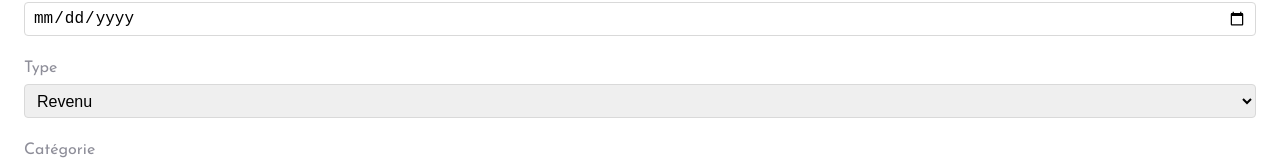
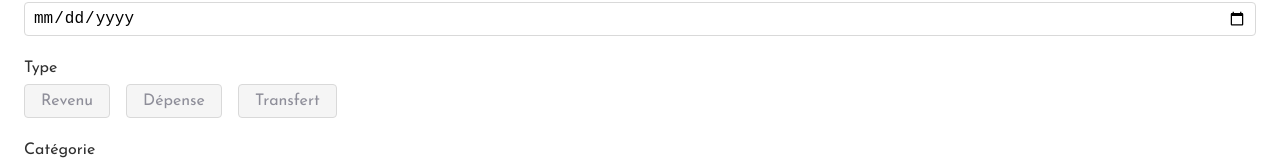
Before and after one commit to BaptisteFredj/project_budget_js, a React (Vite) app in the folder client/: page /transactions_form in a window 1280 px wide. Shown: the part 274-439 px from the top of the page. Built offline with nearby package versions, Linux system fonts and the light colour scheme; no server answers.

Commit message:
refactor: new transaction type style

```diff
--- a/client/src/assets/styles/transactionform.css
+++ b/client/src/assets/styles/transactionform.css
@@ -1,6 +1,6 @@
 .transaction_label_form {
   font-family: var(--primary-font-family);
-  color: var(--text-light-grey);
+  color: var(--dark-grey);
   font-size: 1rem;
   display: flex;
   flex-direction: column;
@@ -37,3 +37,25 @@
   margin-top: 3rem;
   padding-left: 3.75rem;
 }
+
+.type_selector {
+  display: flex;
+  gap: 1rem;
+  margin-bottom: 1rem;
+}
+
+.type_option {
+  padding: 0.5rem 1rem;
+  border: 1px solid var(--light-grey);
+  border-radius: 4px;
+  font-size: 1rem;
+  cursor: pointer;
+  background-color: var(--white);
+  color: var(--text-light-grey);
+  transition: border-color 0.2s;
+}
+
+.type_option.active {
+  border-color: black;
+  color: black;
+}
--- a/client/src/pages/TransactionForm.jsx
+++ b/client/src/pages/TransactionForm.jsx
@@ -1,3 +1,4 @@
+import { useState } from "react";
 import { Form, useLoaderData, useActionData } from "react-router-dom";
 
 import "../assets/styles/transactionform.css";
@@ -5,6 +6,12 @@ import "../assets/styles/transactionform.css";
 function TransactionForm() {
   const { categories } = useLoaderData();
   const errors = useActionData();
+
+  const [selectedType, setSelectedType] = useState("");
+
+  const handleTypeClick = (type) => {
+    setSelectedType(type);
+  };
 
   return (
     <Form method="post" className="transaction_label_form">
@@ -39,11 +46,30 @@ function TransactionForm() {
       />
 
       <label htmlFor="type">Type</label>
-      <select id="type" name="type">
-        <option value="income">Revenu</option>
-        <option value="expense">Dépense</option>
-        <option value="transfer">Transfert</option>
-      </select>
+      <div className="type_selector">
+        <button
+          type="button"
+          className={`type_option ${selectedType === "income" ? "active" : ""}`}
+          onClick={() => handleTypeClick("income")}
+        >
+          Revenu
+        </button>
+        <button
+          type="button"
+          className={`type_option ${selectedType === "expense" ? "active" : ""}`}
+          onClick={() => handleTypeClick("expense")}
+        >
+          Dépense
+        </button>
+        <button
+          type="button"
+          className={`type_option ${selectedType === "transfer" ? "active" : ""}`}
+          onClick={() => handleTypeClick("transfer")}
+        >
+          Transfert
+        </button>
+      </div>
+      <input type="hidden" name="type" value={selectedType} />
 
       <label htmlFor="category">Catégorie</label>
       <select id="category" name="category">
```
